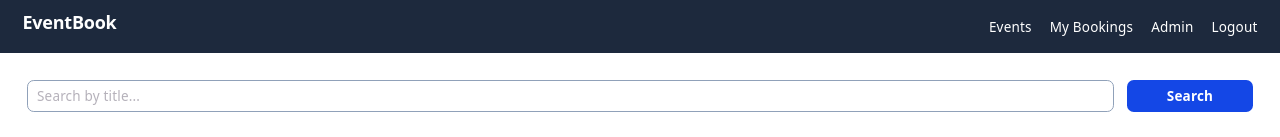
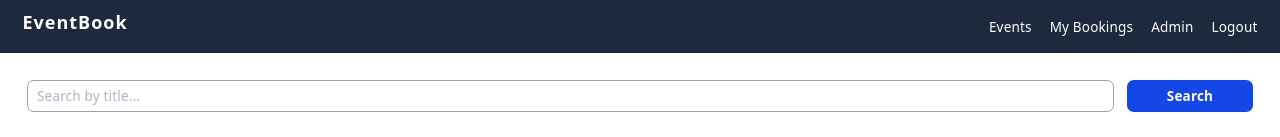
Before and after one commit to Fathima-Rafah-Karat/mini-event-booking-app-f-, a React (Vite) app: page /event in a window 1280 px wide. Shown: the top 137 px of the page. Built offline with nearby package versions, Linux system fonts and the light colour scheme.

Commit message:
add letter spacing

```diff
--- a/src/components/eventlist.tsx
+++ b/src/components/eventlist.tsx
@@ -59,7 +59,7 @@ const App: React.FC = () => {
 
       <nav className="flex min-h-10 items-center justify-between bg-slate-800 px-5 py-2 text-white">
 
-        <h2 className=" text-white text-base font-bold ">
+        <h2 className=" text-white text-base font-bold tracking-[1px] ">
           EventBook
         </h2>
 
```
